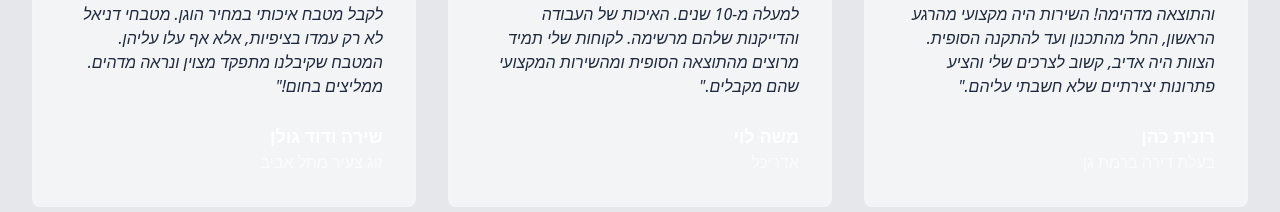
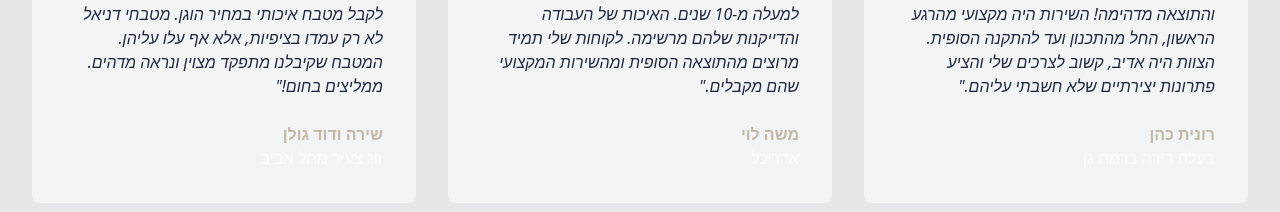
Before and after one commit to ohadk1/daniel-kitchens-landing-page, a React (Vite) app: page / in a window 1280 px wide. Shown: the part 4061-4273 px from the top of the page. Built offline with nearby package versions, Linux system fonts and the light colour scheme.

Commit message:
Visual edit in Lovable
Edited UI in Lovable

```diff
--- a/src/components/Testimonials.tsx
+++ b/src/components/Testimonials.tsx
@@ -27,7 +27,7 @@ const Testimonials = () => {
               </div>
               <p className="italic mb-6 text-slate-800">"{testimonial.content}"</p>
               <div>
-                <p className="font-bold text-lg">{testimonial.name}</p>
+                <p className="font-bold text-[zinc-600inline-flex_items-center_bg-kitchen-accent_hover:bg-opacity-90_text-white_px-8_py-4_rounded-md_text-xl_font-medium] text-[#c0b8a8]">{testimonial.name}</p>
                 <p className="text-white/70">{testimonial.role}</p>
               </div>
             </div>)}
```
